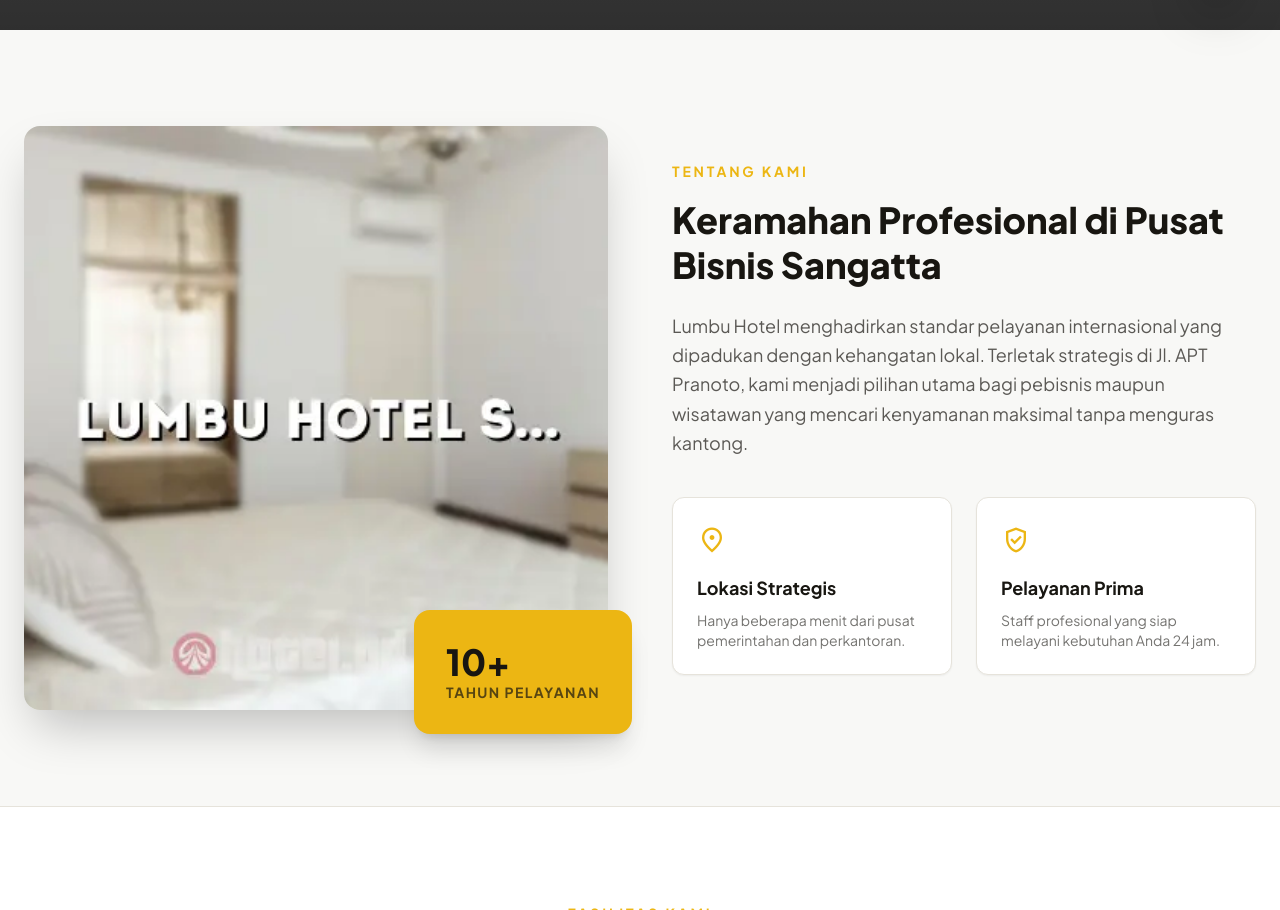
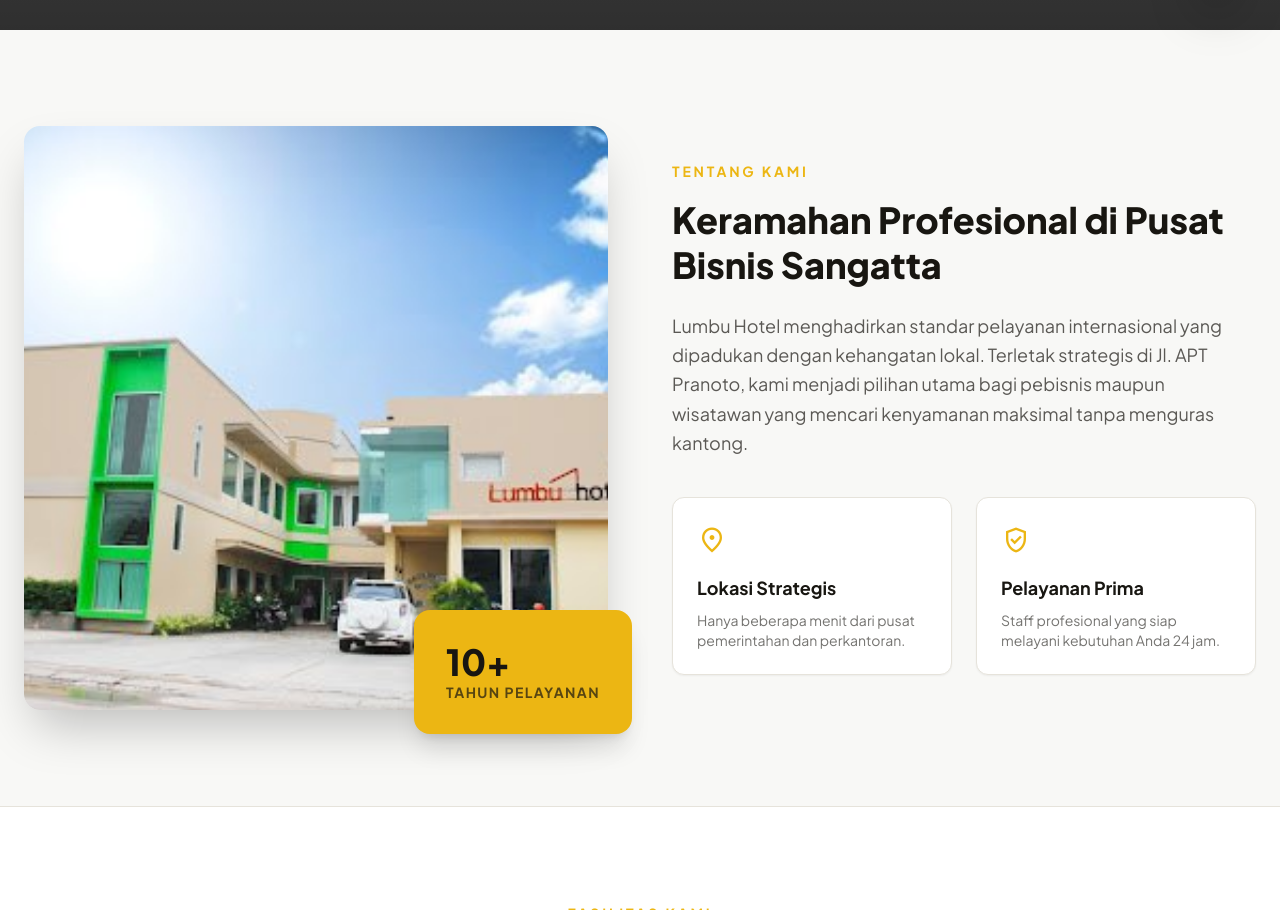
Before and after one commit to jtolinggilo-byte/landing-page-client, a plain HTML site: page Lumbu Hotel/index.html in a window 1280 px wide. Shown: the part 770-1680 px from the top of the page. Drawn offline with nearby package versions, Linux system fonts and the light colour scheme; grey boxes are pictures that could not be loaded.

Commit message:
Replace Lumbu Hotel hero with real exterior photo

```diff
--- a/Lumbu Hotel/index.html
+++ b/Lumbu Hotel/index.html
@@ -99,7 +99,7 @@
 <div class="grid lg:grid-cols-2 gap-16 items-center">
 <div class="relative">
 <div class="aspect-square rounded-2xl overflow-hidden shadow-2xl">
-<img alt="Lobi hotel yang mewah dan nyaman" class="w-full h-full object-cover" data-alt="Lobby hotel mewah dengan desain modern" src="img/hotel-main.webp"/>
+<img alt="Lobi hotel yang mewah dan nyaman" class="w-full h-full object-cover" data-alt="Lobby hotel mewah dengan desain modern" src="img/hotel-hero.jpg"/>
 </div>
 <div class="absolute -bottom-6 -right-6 bg-primary p-8 rounded-2xl shadow-xl hidden md:block">
 <p class="text-4xl font-black text-[#181611]">10+</p>
```
Also changed, not shown: Lumbu Hotel/img/hotel-hero.jpg (added).
